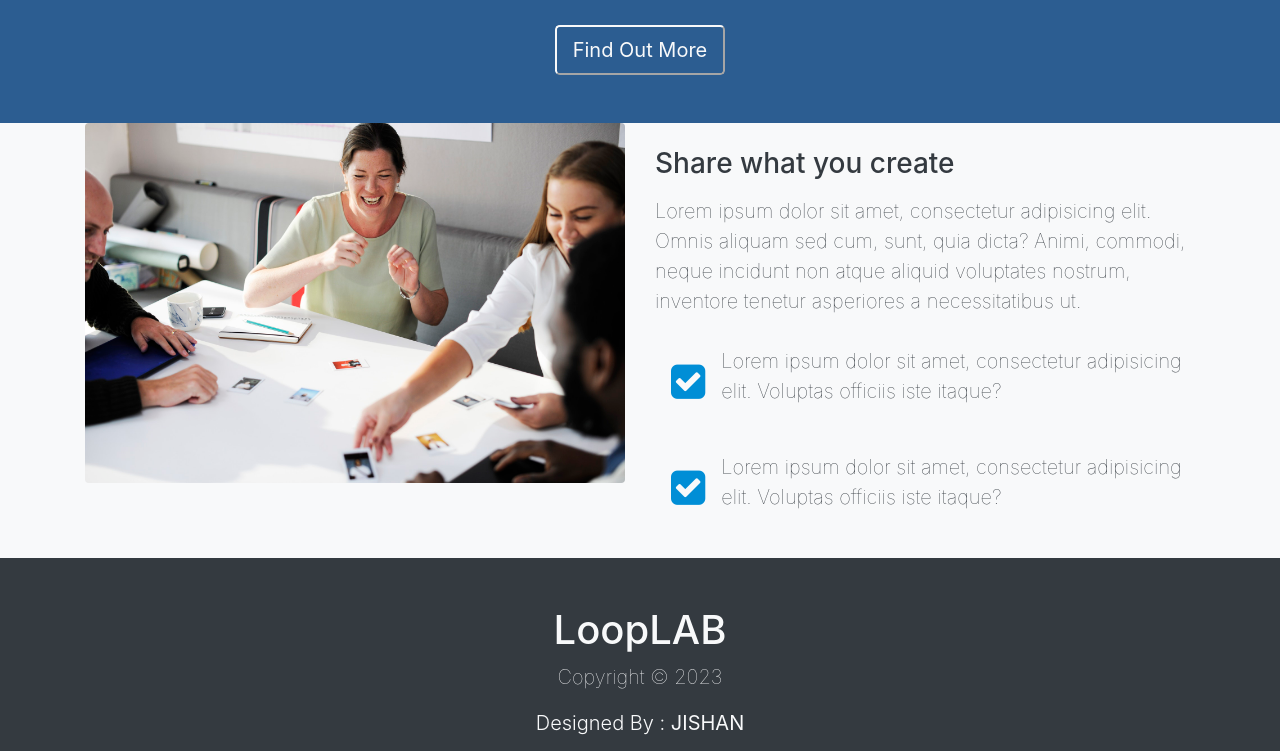
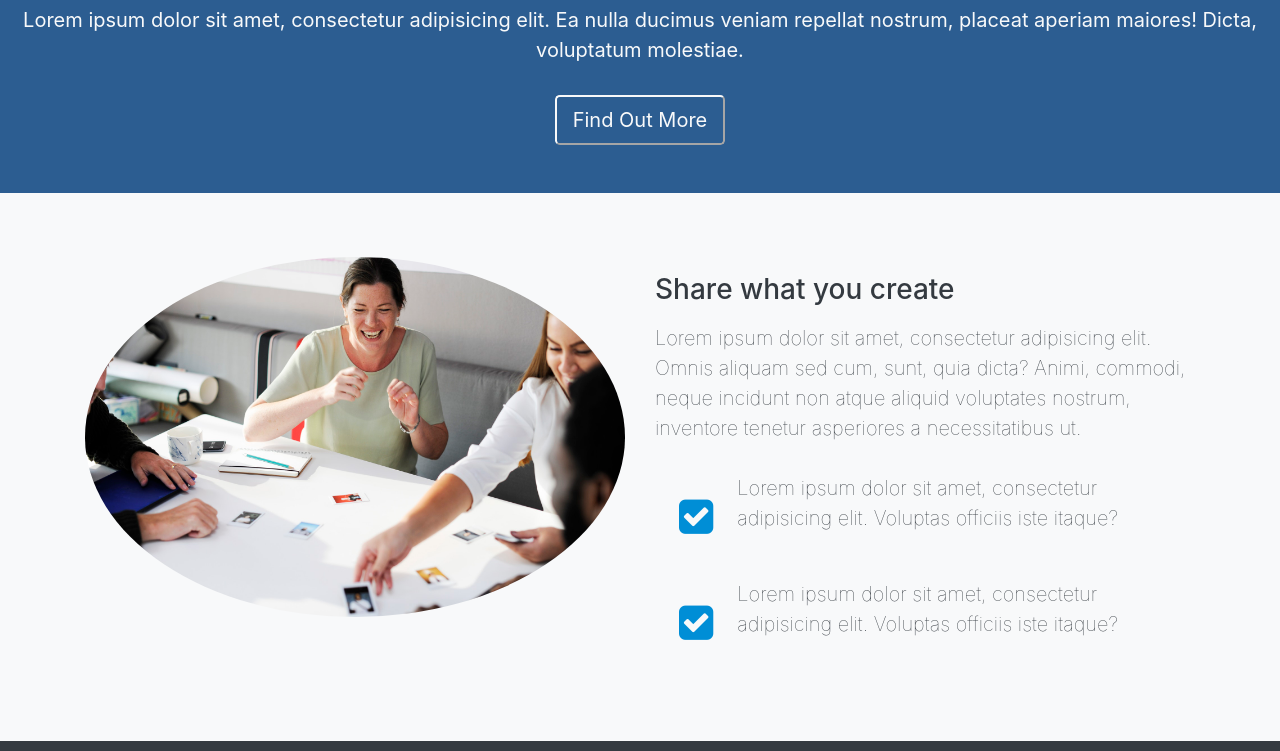
Before and after one commit to jahedulislamdev/bootstrop_project-1, a plain HTML site: page b4-project 1/index.html in a window 1280 px wide. Shown: the part 2610-3361 px from the top of the page. Drawn offline with nearby package versions, Linux system fonts and the light colour scheme.

Commit message:
Update index.html

```diff
--- a/b4-project 1/index.html
+++ b/b4-project 1/index.html
@@ -145,7 +145,7 @@
       <div class="create-inner bg-dark ">
             <div class="container">
                   <div class="row">
-                        <div class="col-12 col-lg-6">
+                        <div class="col-12 col-lg-6 py-5">
                               <div id="text1">
                                     <h3>Create Your Passion</h3>
                                     <p class="font-weight-lighter">Lorem ipsum dolor sit amet, consectetur adipisicing elit. Omnis aliquam sed cum, sunt, quia dicta? Animi, commodi, neque incidunt non atque aliquid voluptates nostrum, inventore tenetur asperiores a necessitatibus ut.</p>
@@ -187,18 +187,19 @@
                   </div>
             </div>
       </div>
+      <div class="share-inner py-5">
             <div class="container">
                   <div class="row">
-                  <div class="col-12 col-lg-6" >
-                        <img class="img-fluid rounded" src="./img/share.jpeg" alt="">
+                        <div class="col-12 col-lg-6 my-3"  >
+                              <img class="img-fluid rounded-circle" src="./img/share.jpeg" alt="">
                         </div>
-                  <div class="col-12 col-lg-6" >
+                        <div class="col-12 col-lg-6 my-2" >
                               <div id="text1"class="mt-4">
                                     <h3>Share what you create</h3>
                                     <p class="font-weight-lighter mt-3">Lorem ipsum dolor sit amet, consectetur adipisicing elit. Omnis aliquam sed cum, sunt, quia dicta? Animi, commodi, neque incidunt non atque aliquid voluptates nostrum, inventore tenetur asperiores a necessitatibus ut.</p>
                               </div>
                               <div class="d-flex flex-row">
-                              <div class="fav-icon p-3 ">
+                                    <div class="fav-icon p-4 ">
                                           <i class="fa fa-square-check"></i>
                                     </div>
                                     <div id="text1">
@@ -206,11 +207,12 @@
                                     </div>
                               </div>
                               <div class="d-flex flex-row">
-                              <div class="fav-icon p-3 ">
+                                    <div class="fav-icon p-4 ">
                                           <i class="fa fa-square-check"></i>
                                     </div>
                                     <div id="text1">
                                           <p class="font-weight-lighter">Lorem ipsum dolor sit amet, consectetur adipisicing elit. Voluptas officiis iste itaque?</p>
+                                    </div>
                               </div>
                         </div>
                   </div>
```
Lines whose indentation alone changed are shown as unchanged.
